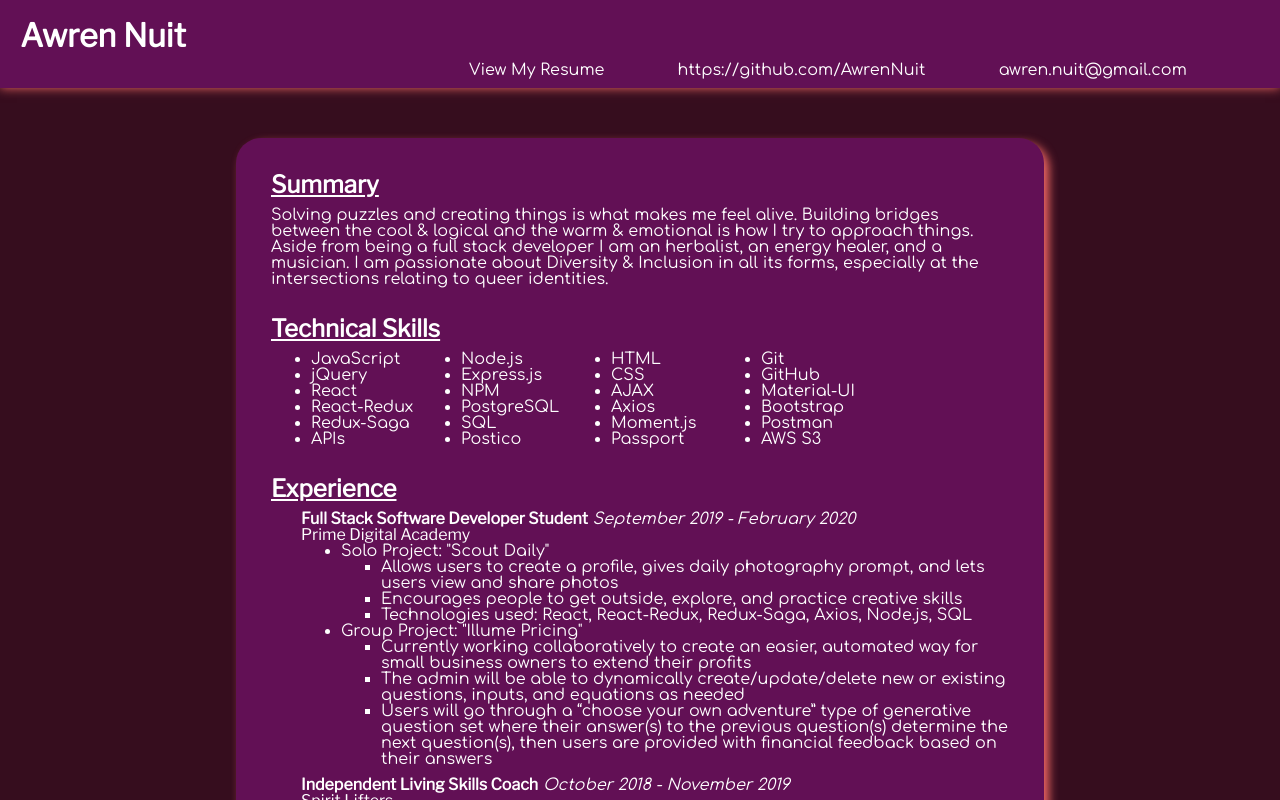
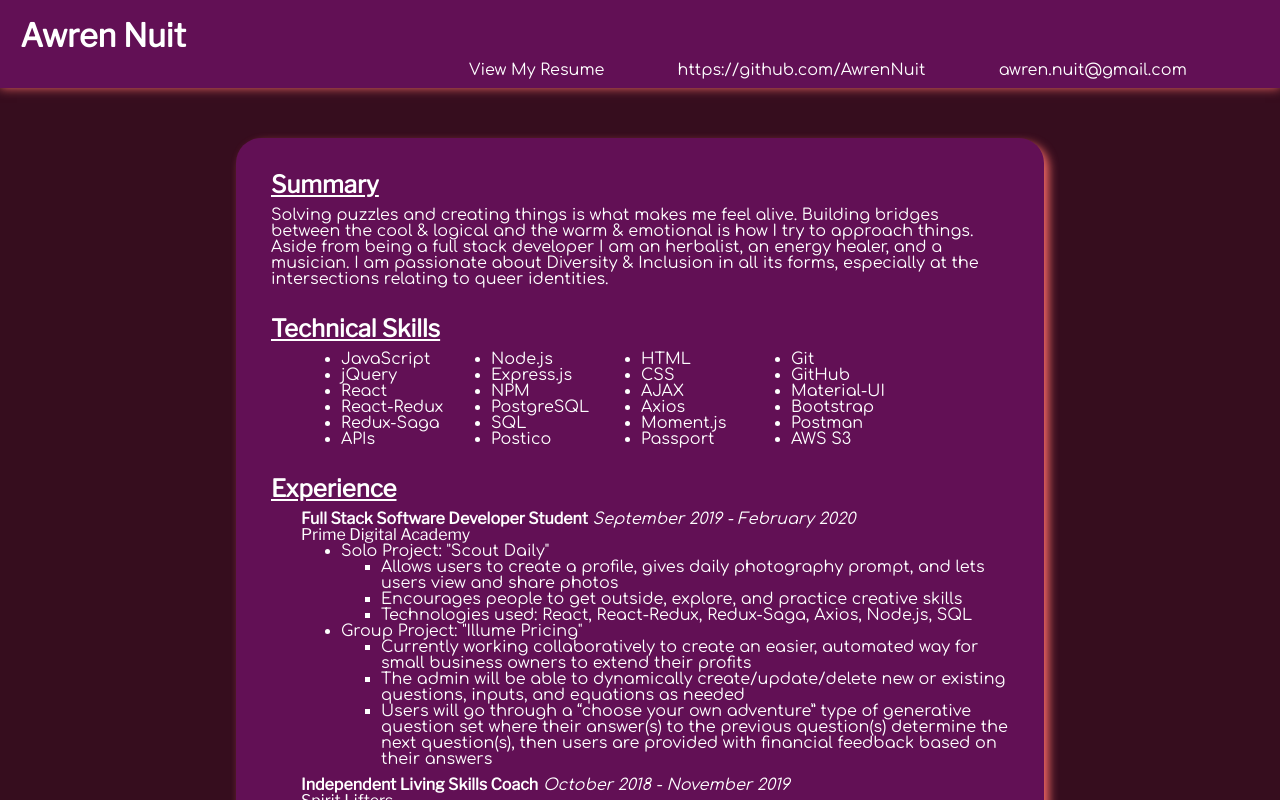
Before and after one commit to awrennuit/full-stack-software-developer-portfolio, a React (Create React App) app: page /resume in a window 1280 px wide. Shown: the top 800 px of the page. Built offline with nearby package versions, Linux system fonts and the light colour scheme.

Commit message:
updated flex margins, set max-width

```diff
--- a/src/components/Resume/Resume.css
+++ b/src/components/Resume/Resume.css
@@ -30,16 +30,18 @@
 
 .resume-skills-container {
   display: flex;
-  flex-wrap: nowrap;
-  width: 600px;
+  flex-wrap: wrap;
+  max-width: 600px;
   padding-left: 40px;
 }
 
 .resume-skills-column {
   display: flex;
   flex-direction: column;
+  flex-wrap: nowrap;
   flex-basis: 100%;
   flex: 1;
+  margin-left: 30px;
 }
 
 .resume-subheading {
```
